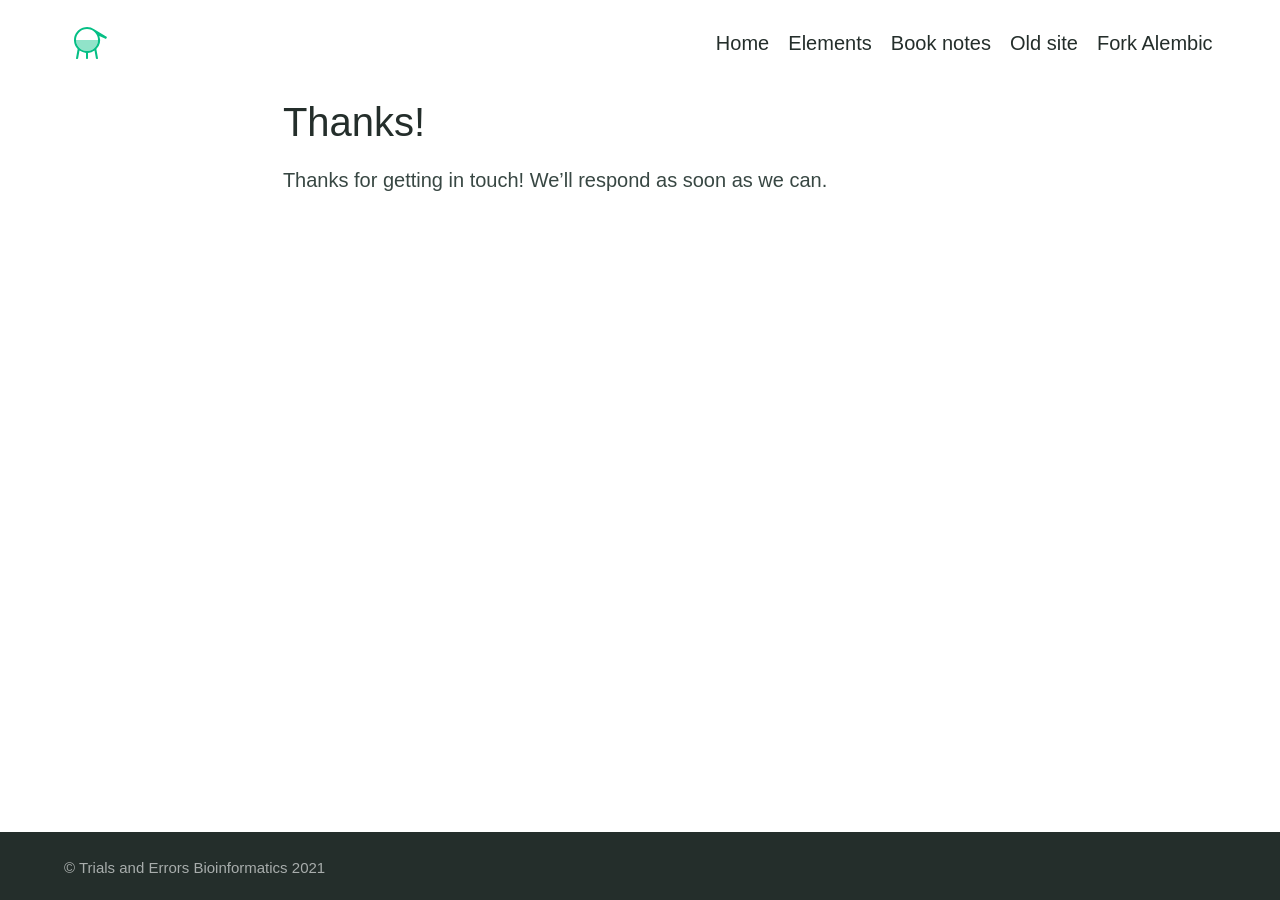
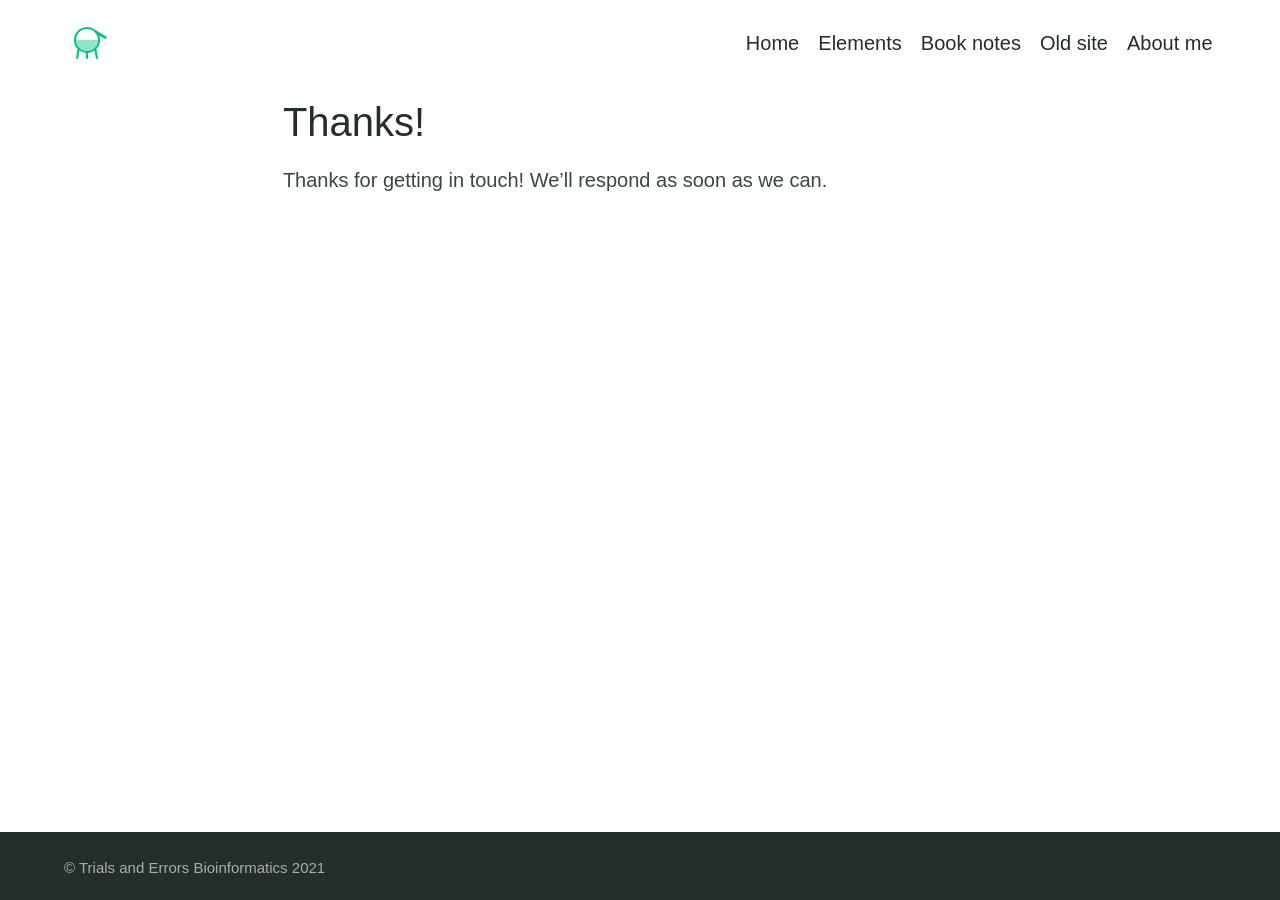
Before and after one commit to AthenACHY/AthenACHY.github.io, a Jekyll site: the page built from thanks.md, in a window 1280 px wide. Built offline with Jekyll 4.4.1, drawn with Linux system fonts in a browser that asks for light colours.

Commit message:
Update _config.yml

```diff
--- a/_config.yml
+++ b/_config.yml
@@ -136,8 +136,8 @@ navigation_header:
   url: /stories/
 - title: Old site
   url: /search/
-- title: Fork Alembic
-  url: https://github.com/daviddarnes/alembic
+- title: About me
+  url: /
 
 navigation_footer:
 - title:
```
